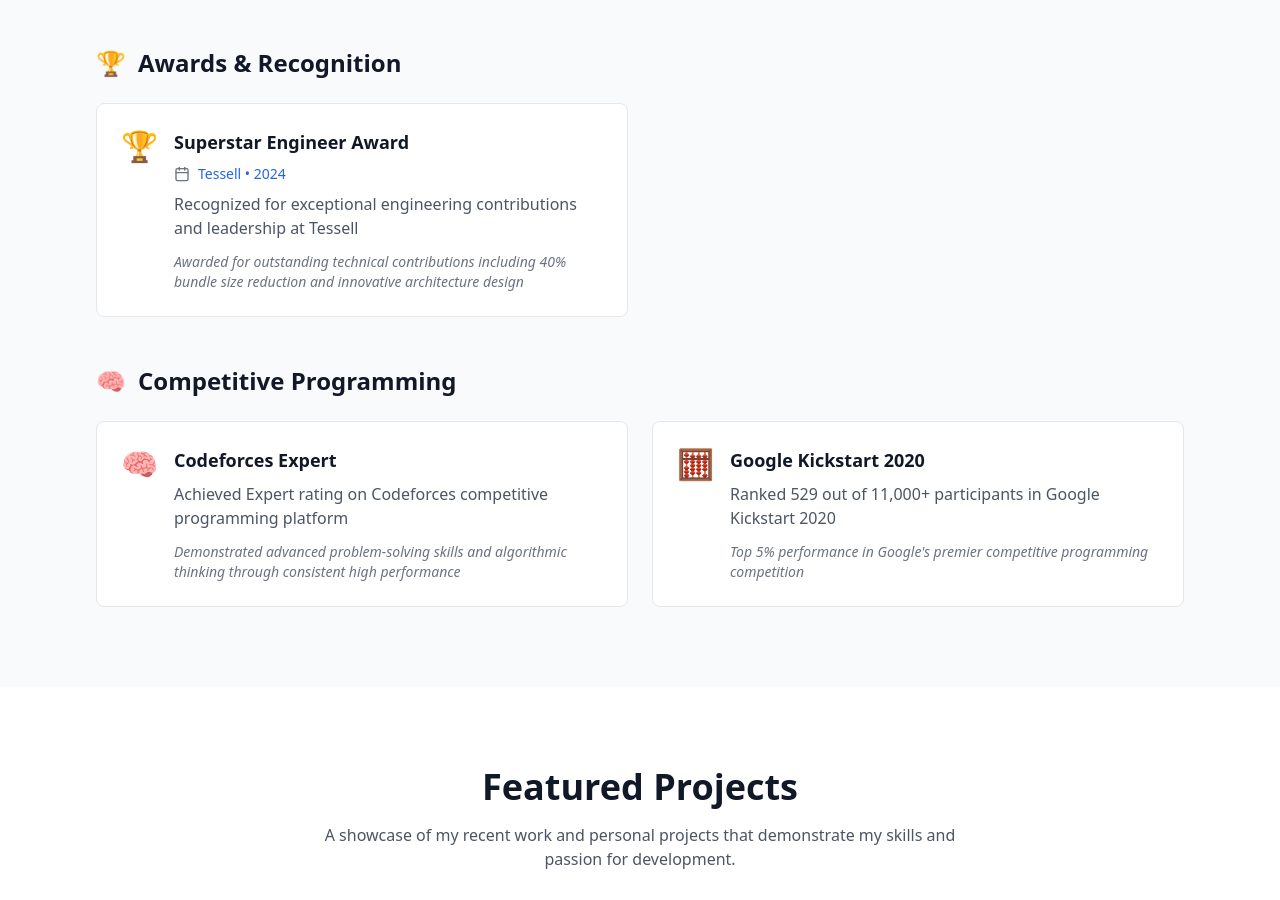
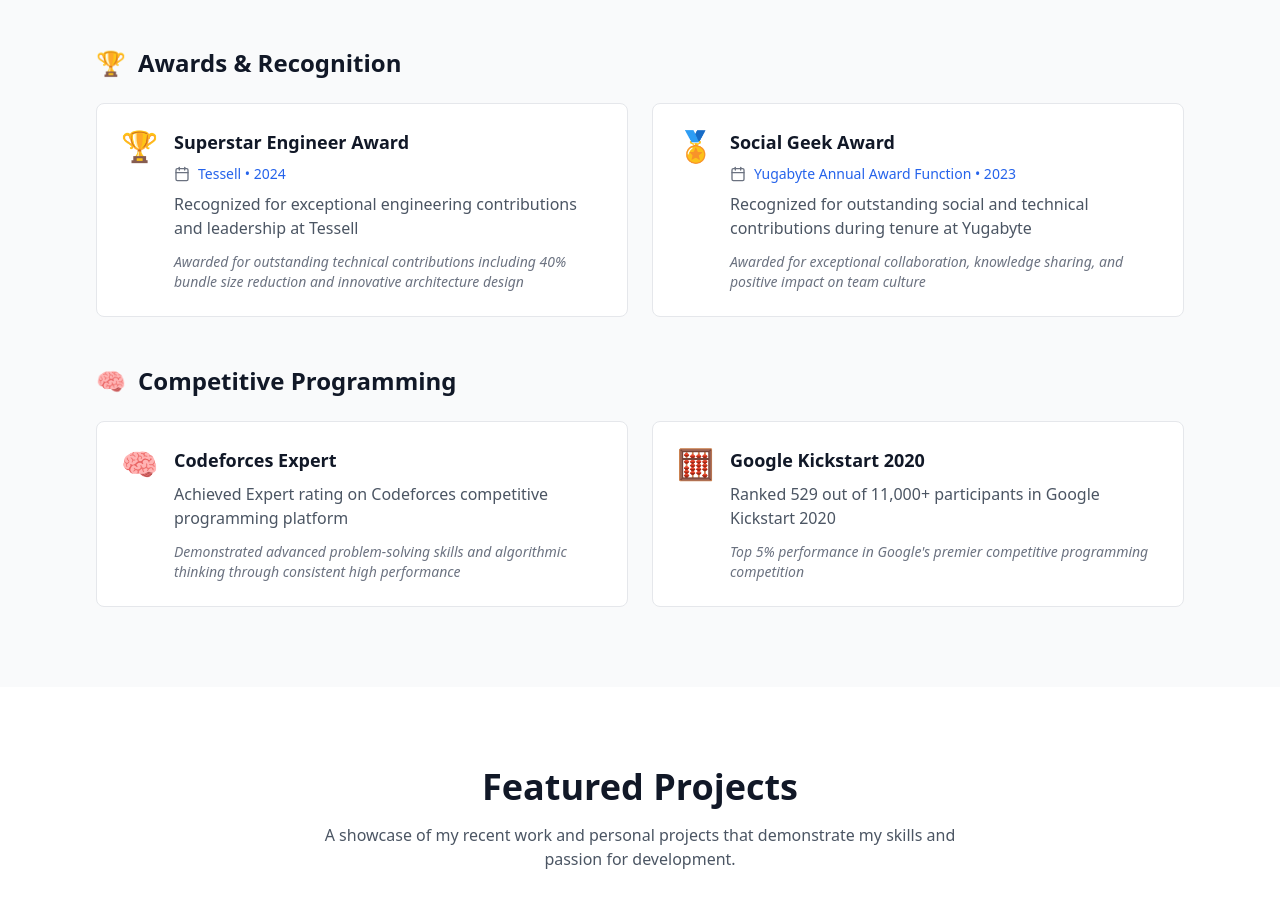
Before and after one commit to yashpreetbathla/notion-flow-portfolio, a React (Vite) app: page / in a window 1280 px wide. Shown: the part 4033-4933 px from the top of the page. Built offline with nearby package versions, Linux system fonts and the light colour scheme.

Commit message:
Add Social Geek Award to achievements
Updated `src/data/portfolioData.ts` to include the "Social Geek Award" received at Yugabyte's annual function, and updated the Achievements component to display it.

```diff
--- a/src/data/portfolioData.ts
+++ b/src/data/portfolioData.ts
@@ -90,6 +90,16 @@ export const achievements: Achievement[] = [
   },
   {
     id: "4",
+    title: "Social Geek Award",
+    description: "Recognized for outstanding social and technical contributions during tenure at Yugabyte",
+    type: "award",
+    event: "Yugabyte Annual Award Function",
+    year: "2023",
+    details: "Awarded for exceptional collaboration, knowledge sharing, and positive impact on team culture",
+    icon: "🏅"
+  },
+  {
+    id: "5",
     title: "Codeforces Expert",
     description: "Achieved Expert rating on Codeforces competitive programming platform",
     type: "competition",
@@ -97,7 +107,7 @@ export const achievements: Achievement[] = [
     icon: "🧠"
   },
   {
-    id: "5",
+    id: "6",
     title: "Google Kickstart 2020",
     description: "Ranked 529 out of 11,000+ participants in Google Kickstart 2020",
     type: "competition",
```
